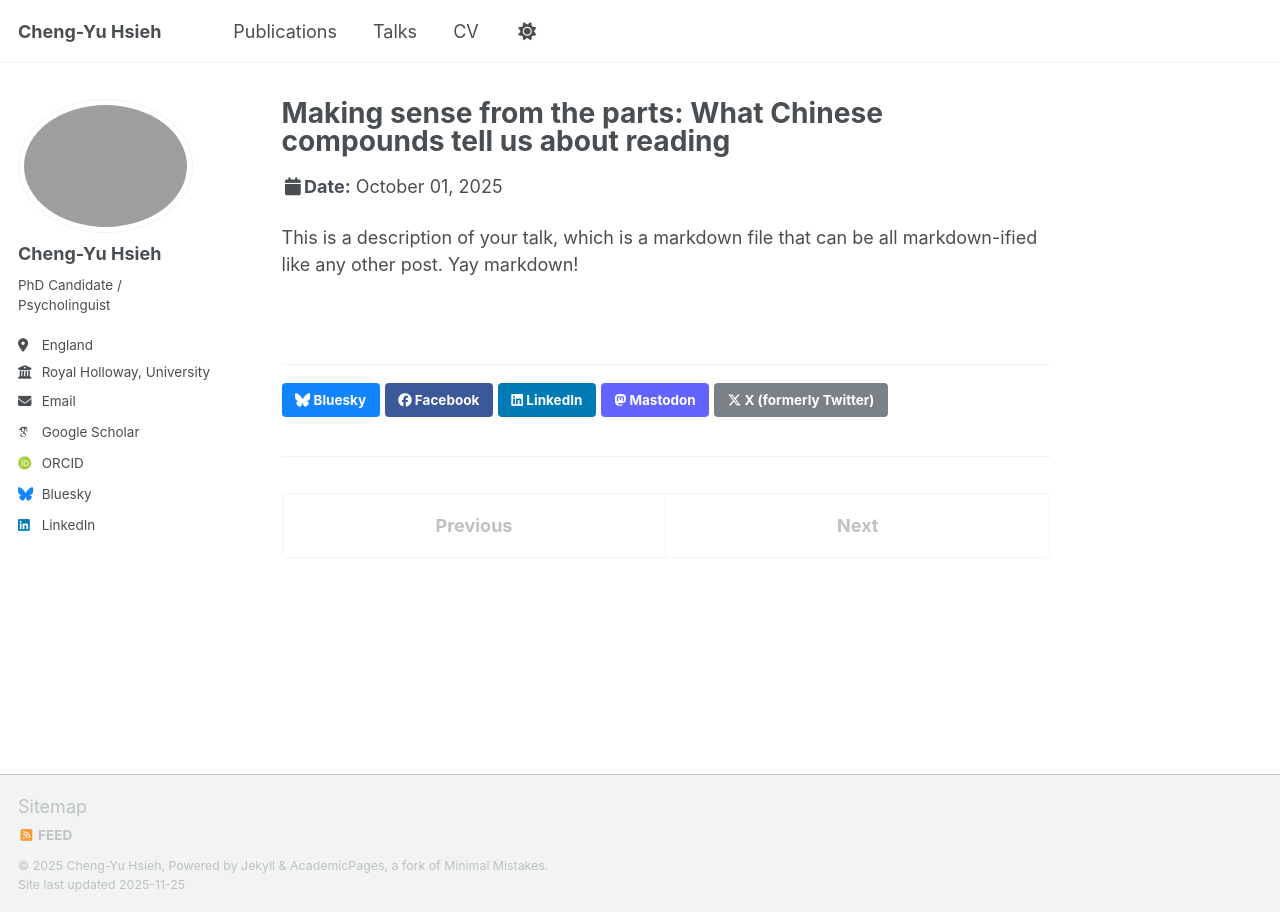
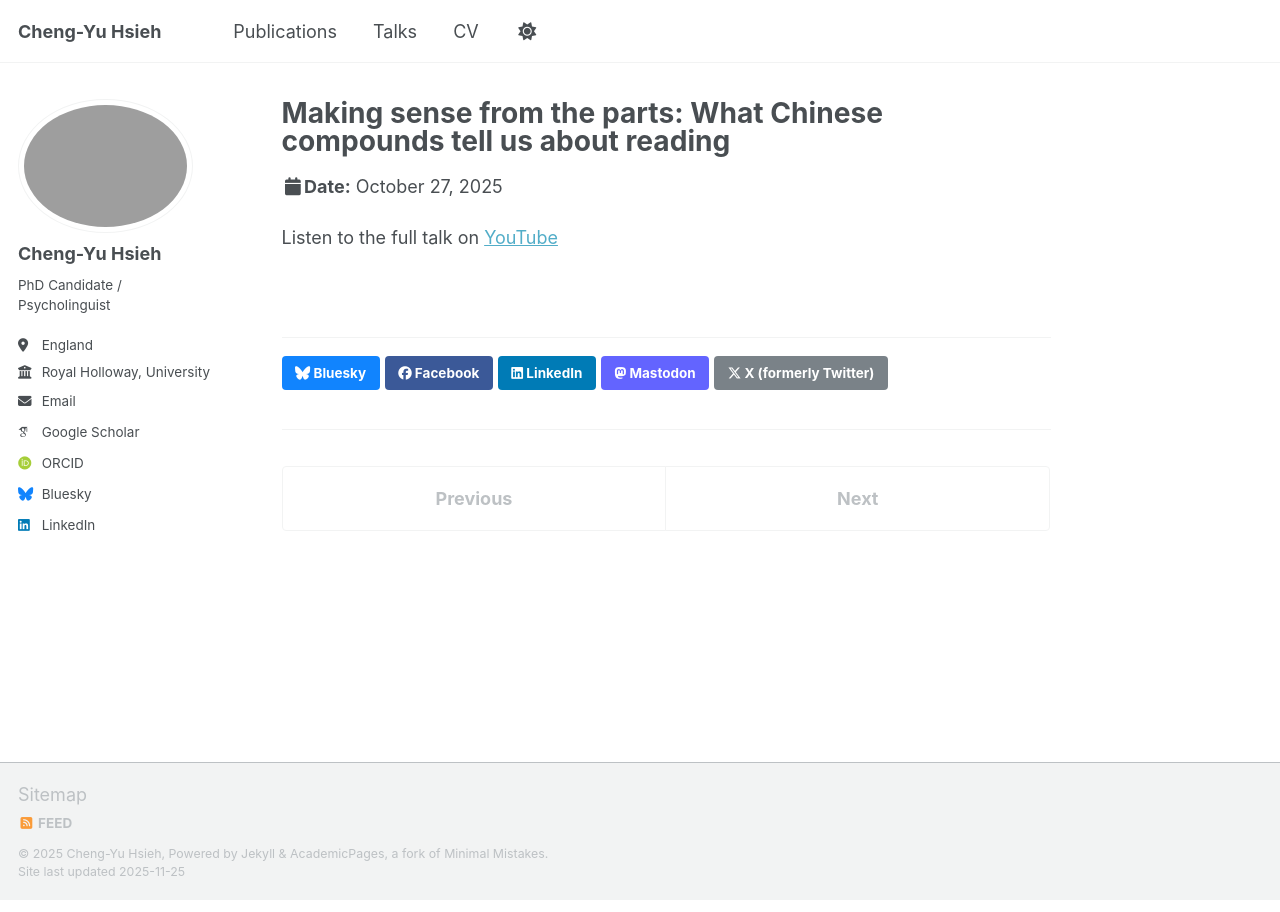
Before and after one commit to cyhsieh-psy/cyhsieh-psy.github.io, a Jekyll site: the page built from _talks/2025-making-sense-milan.md, in a window 1280 px wide. Built offline with Jekyll 4.4.1, drawn with Linux system fonts in a browser that asks for light colours; some web fonts are replaced; a script that is not in the unit is left out.

Commit message:
Update 2025-making-sense-milan.md

```diff
--- a/_talks/2025-making-sense-milan.md
+++ b/_talks/2025-making-sense-milan.md
@@ -2,10 +2,10 @@
 title: "Making sense from the parts: What Chinese compounds tell us about reading"
 collection: talks
 type: "Talk"
-permalink: /talks/2025-making-sense-milan
-venue: "Department of Psychology"
-date: 2025-10-01
+permalink: /talks/2025-making-sense-milan/
+venue: "Department of Psychology, University of Milano-Bicocca"
+date: 2025-10-27
 location: "Milan, Italy"
 ---
 
-This is a description of your talk, which is a markdown file that can be all markdown-ified like any other post. Yay markdown!
+Listen to the full talk on [YouTube](https://www.youtube.com/watch?v=v7DHox_6duE)
```
